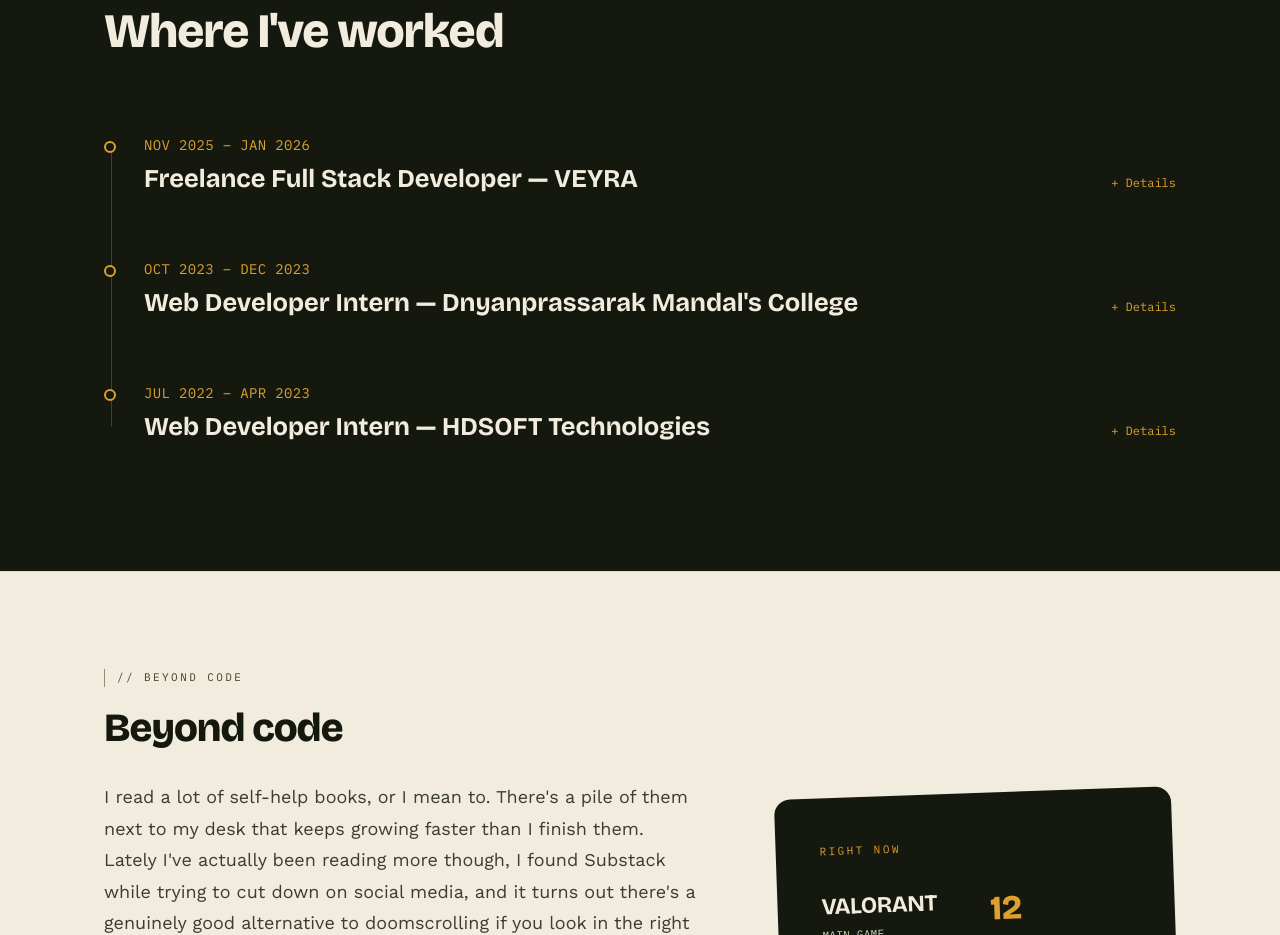
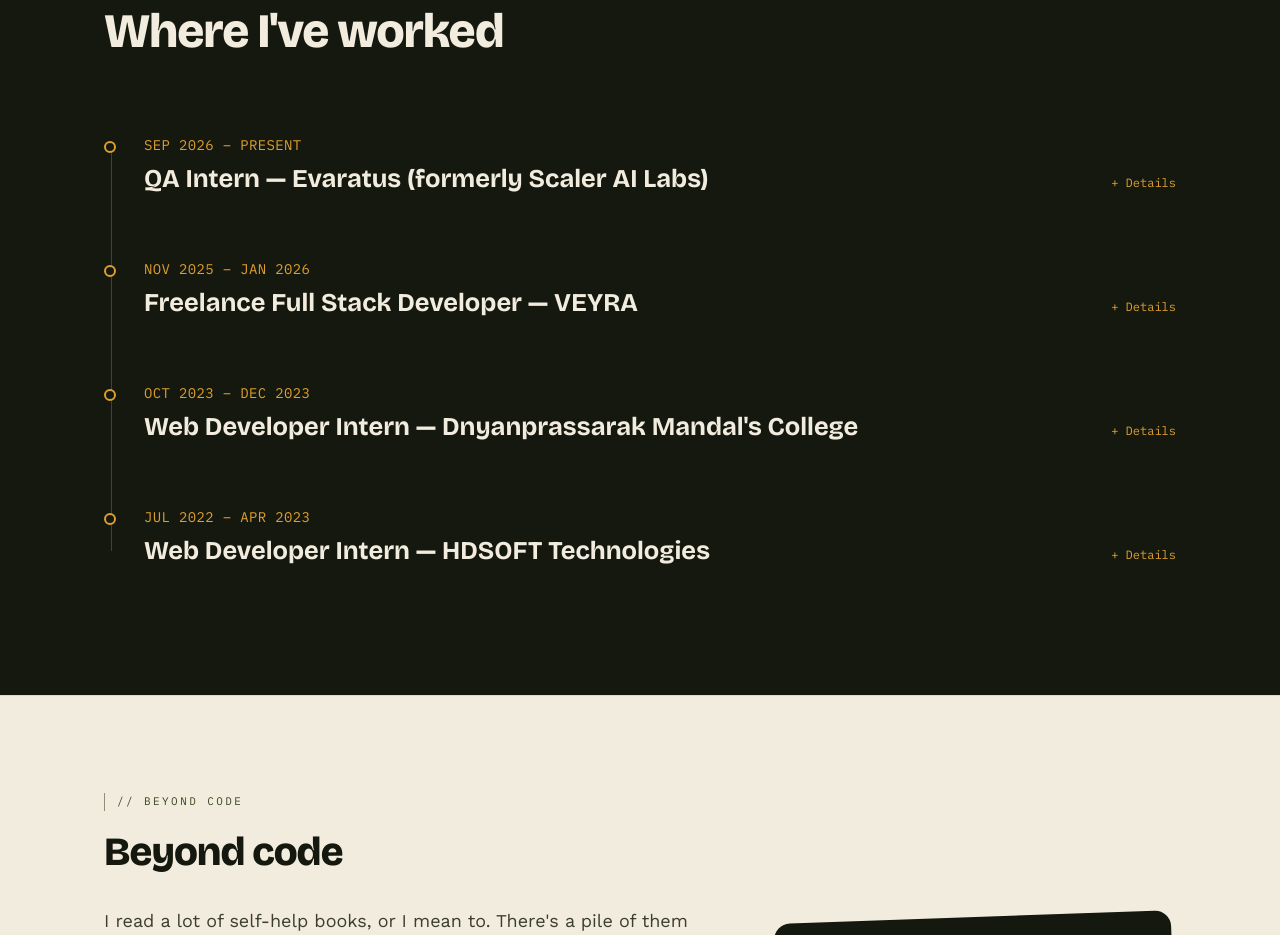
Before and after one commit to Hemant-Mhalsekar/Hemant-Portfolio, a React (Vite) app: page / in a window 1280 px wide. Shown: the part 5780-6715 px from the top of the page. Built offline with nearby package versions, Linux system fonts and the light colour scheme.

Commit message:
added QA Intern experience at Evaratus to experience section

```diff
--- a/src/sections/Experience.jsx
+++ b/src/sections/Experience.jsx
@@ -2,6 +2,11 @@
 import { useScrollReveal, PREFERS_REDUCED } from '../hooks/useScrollReveal';
 
 const EXPERIENCE_DATA = [
+  {
+    role: "QA Intern — Evaratus (formerly Scaler AI Labs)",
+    date: "Sep 2026 – Present",
+    description: "Full-time internship doing quality analysis on annotated data. I review other people's annotations against project guidelines, flag errors, and give feedback to the annotators. The data is mixed depending on the project: text, images, audio, code, and LLM outputs. I also clean and annotate data myself, working with the team on in-house annotation platforms. So far that's 3,000+ files annotated and 2,000+ reviewed. Client and project details are confidential."
+  },
   {
     role: "Freelance Full Stack Developer — VEYRA",
     date: "Nov 2025 – Jan 2026",
```
